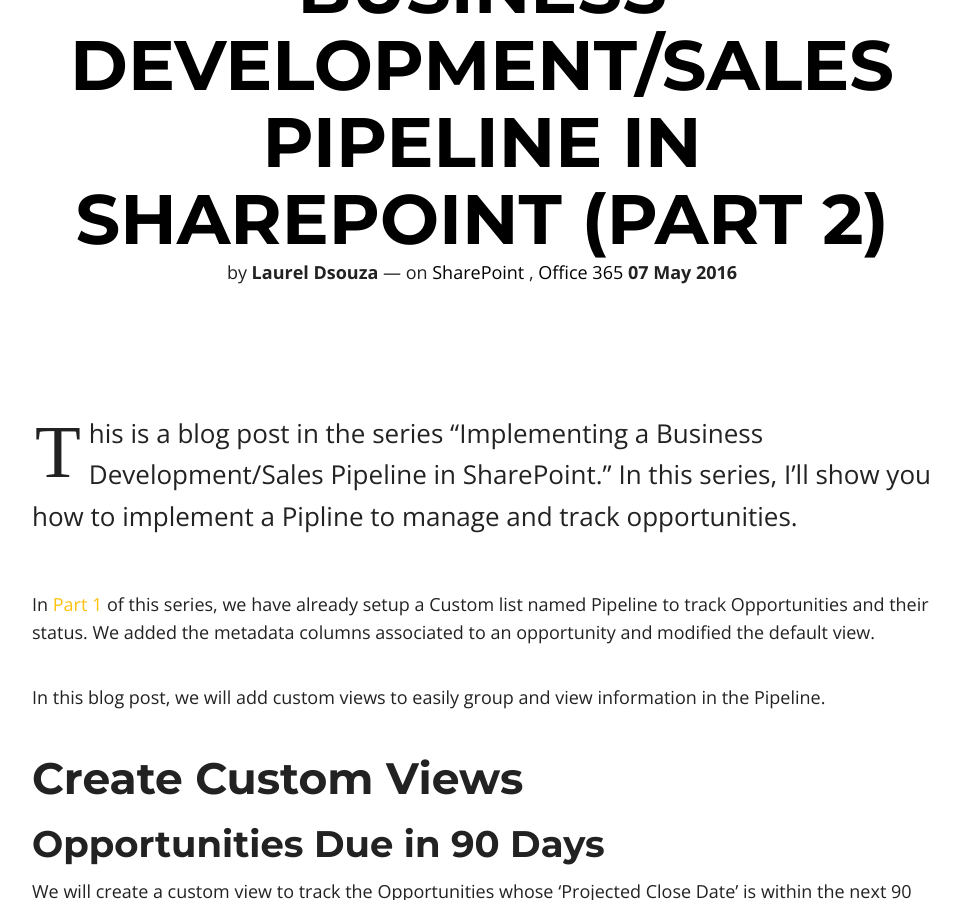
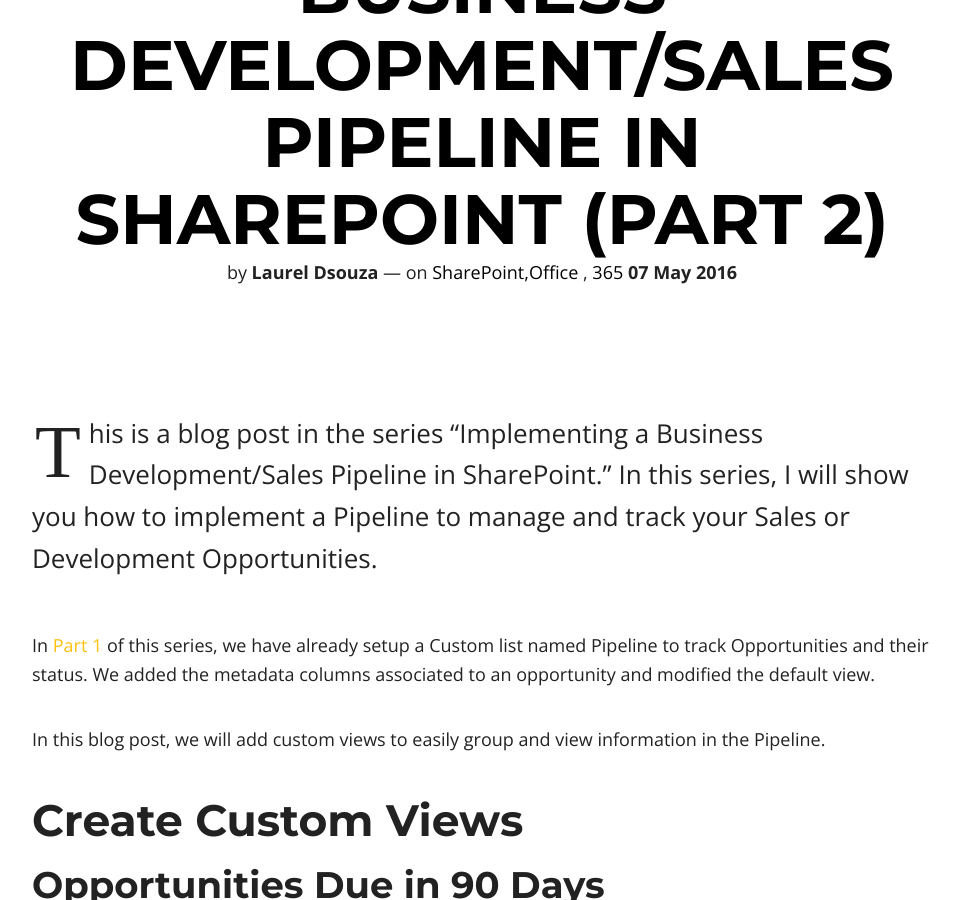
Before and after one commit to ldsouza/ldsouza.github.io, a Jekyll site: the page built from _posts/2016-05-07-sharepoint-sales-pipeline-2.md, in a window 1280 px wide and 900 px high, scrolled down 347 px. Shown: the whole window, without its empty margins (158-1118 px from the left). Built offline with Jekyll 4.4.1, drawn with Linux system fonts in a browser that asks for light colours; nearby versions of some CDN libraries; comment, search, counter and statistics services are not loaded.

Commit message:
Updated 2016-05-07-sharepoint-sales-pipeline-2.md

```diff
--- a/_posts/2016-05-07-sharepoint-sales-pipeline-2.md
+++ b/_posts/2016-05-07-sharepoint-sales-pipeline-2.md
@@ -1,16 +1,19 @@
 ---
 layout: post
-title: "Implementing a Business Development/Sales Pipeline in SharePoint (Part 2)"
-description: Part 2 of a Quick and Easy Solution to track your Sales Opportunities in SharePoint.
-headline:
-modified: 2016-07-06
+title: Implementing a Business Development/Sales Pipeline in SharePoint (Part 2)
+description: >-
+  Part 2 of a Quick and Easy Solution to track your Sales Opportunities in
+  SharePoint.
+modified: 'Tue Jul 05 2016 20:00:00 GMT-0400 (Eastern Daylight Time)'
 category: SharePoint
-tags: [SharePoint, Office 365]
+tags: 'SharePoint,Office 365'
 comments: true
-mathjax:
+mathjax: false
+published: true
+featured: false
 ---
 
-This is a blog post in the series “Implementing a Business Development/Sales Pipeline in SharePoint.”  In this series, I’ll show you how to implement a Pipline to manage and track opportunities.
+This is a blog post in the series “Implementing a Business Development/Sales Pipeline in SharePoint.”  In this series, I will show you how to implement a Pipeline to manage and track your Sales or Development Opportunities.
 
 In <a href="{{ site.github.url }}/sharepoint/sharepoint-sales-pipeline">Part 1</a> of this series, we have already setup a Custom list named Pipeline to track Opportunities and their status. We added the metadata columns associated to an opportunity and modified the default view.
 
```
